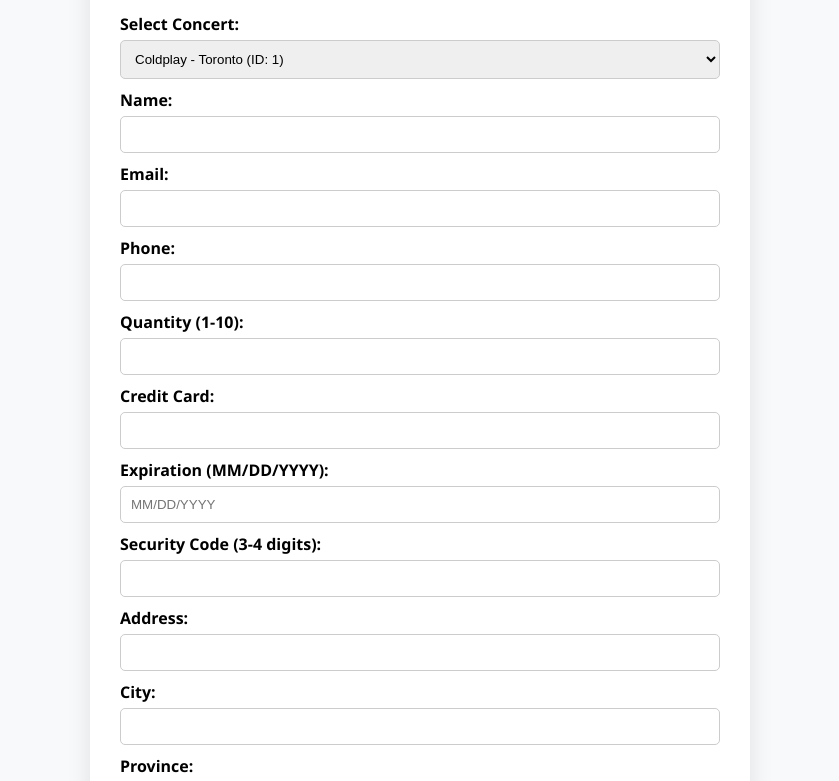
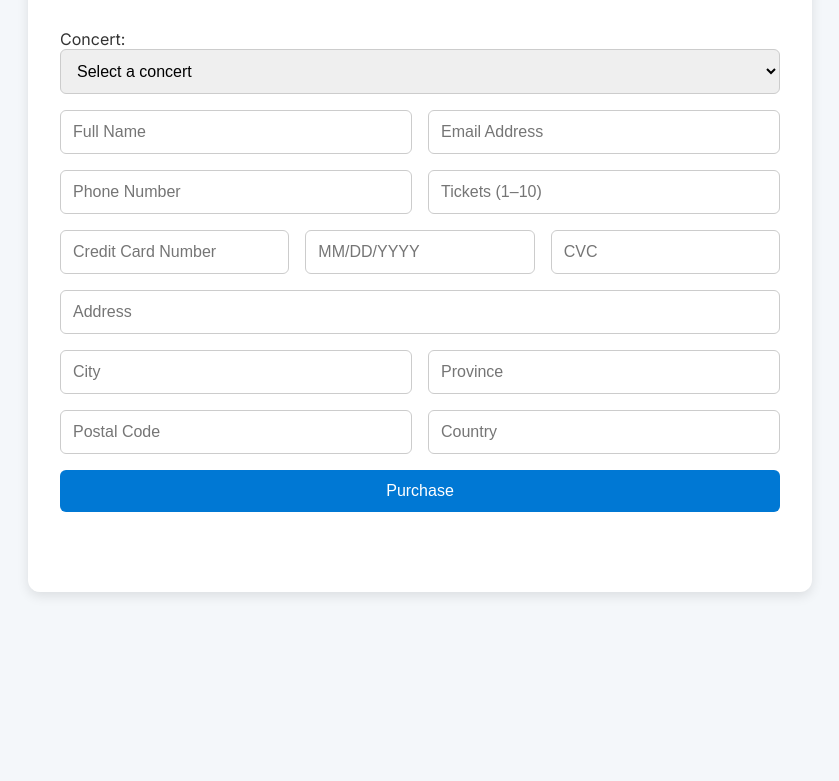
Before and after one commit to Gabriel2002Can/ticket-purchase-web-ui, a plain HTML site: page index.html in a window 1280 px wide. Shown: the part 163-944 px from the top of the page, without its empty margins (220-1059 px from the left). After the commit the page ends 800 px from the top, so only its background shows below. Drawn offline with Linux system fonts and the light colour scheme.

Commit message:
More professional look

```diff
--- a/index.html
+++ b/index.html
@@ -3,58 +3,55 @@
 <head>
   <meta charset="UTF-8" />
   <meta name="viewport" content="width=device-width, initial-scale=1.0"/>
-  <title>Ticket Purchase</title>
+  <title>Concert Ticket Purchase</title>
   <link rel="stylesheet" href="styles.css"/>
+  <link href="https://fonts.googleapis.com/css2?family=Inter:wght@400;600&display=swap" rel="stylesheet">
 </head>
 <body>
   <div class="container">
-    <h1>Buy Your Concert Tickets</h1>
-    <form id="ticketForm">
-      <label for="concert">Select Concert:</label>
-      <select id="concert" name="ConcertId" required>
-        <option value="1">Coldplay - Toronto (ID: 1)</option>
-        <option value="2">Beyoncé - Vancouver (ID: 2)</option>
-        <option value="3">Taylor Swift - Montreal (ID: 3)</option>
-      </select>
+    <h1>🎟️ Concert Ticket Purchase</h1>
+    <p class="subtitle">Select your concert and fill in your details below</p>
 
-      <label>Name:</label>
-      <input type="text" name="Name" required />
+    <form id="ticketForm" class="form">
+      <div class="form-group">
+        <label for="concert">Concert:</label>
+        <select id="concert" name="ConcertId" required>
+          <option value="" disabled selected>Select a concert</option>
+          <option value="1">Coldplay – Toronto</option>
+          <option value="2">Beyoncé – Vancouver</option>
+          <option value="3">Taylor Swift – Montreal</option>
+        </select>
+      </div>
 
-      <label>Email:</label>
-      <input type="email" name="Email" required />
+      <div class="form-row">
+        <input type="text" name="Name" placeholder="Full Name" required />
+        <input type="email" name="Email" placeholder="Email Address" required />
+      </div>
 
-      <label>Phone:</label>
-      <input type="tel" name="Phone" required />
+      <div class="form-row">
+        <input type="tel" name="Phone" placeholder="Phone Number" required />
+        <input type="number" name="Quantity" placeholder="Tickets (1–10)" min="1" max="10" required />
+      </div>
 
-      <label>Quantity (1-10):</label>
-      <input type="number" name="Quantity" min="1" max="10" required />
+      <div class="form-row">
+        <input type="text" name="CreditCard" placeholder="Credit Card Number" required />
+        <input type="text" name="Expiration" placeholder="MM/DD/YYYY" required />
+        <input type="text" name="SecurityCode" placeholder="CVC" required />
+      </div>
 
-      <label>Credit Card:</label>
-      <input type="text" name="CreditCard" required />
+      <input type="text" name="Address" placeholder="Address" required />
+      <div class="form-row">
+        <input type="text" name="City" placeholder="City" required />
+        <input type="text" name="Province" placeholder="Province" required />
+      </div>
 
-      <label>Expiration (MM/DD/YYYY):</label>
-      <input type="text" name="Expiration" placeholder="MM/DD/YYYY" required />
+      <div class="form-row">
+        <input type="text" name="PostalCode" placeholder="Postal Code" required />
+        <input type="text" name="Country" placeholder="Country" required />
+      </div>
 
-      <label>Security Code (3-4 digits):</label>
-      <input type="text" name="SecurityCode" required />
-
-      <label>Address:</label>
-      <input type="text" name="Address" required />
-
-      <label>City:</label>
-      <input type="text" name="City" required />
-
-      <label>Province:</label>
-      <input type="text" name="Province" required />
-
-      <label>Postal Code:</label>
-      <input type="text" name="PostalCode" required />
-
-      <label>Country:</label>
-      <input type="text" name="Country" required />
-
-      <button type="submit">Purchase</button>
-      <p id="statusMessage"></p>
+      <button type="submit" class="btn">Purchase</button>
+      <p id="statusMessage" class="status-message"></p>
     </form>
   </div>
 
--- a/styles.css
+++ b/styles.css
@@ -1,56 +1,86 @@
 body {
-    font-family: 'Segoe UI', Tahoma, Geneva, Verdana, sans-serif;
-    background: #f8f9fa;
+  font-family: 'Inter', sans-serif;
   margin: 0;
-    padding: 0;
+  background: #f4f7fa;
+  color: #333;
 }
 
 .container {
-    max-width: 600px;
-    background: #ffffff;
-    margin: 50px auto;
-    padding: 30px;
-    border-radius: 10px;
-    box-shadow: 0 10px 25px rgba(0, 0, 0, 0.1);
+  max-width: 720px;
+  margin: 2rem auto;
+  padding: 2rem;
+  background: #fff;
+  border-radius: 12px;
+  box-shadow: 0 4px 12px rgba(0, 0, 0, 0.1);
 }
 
 h1 {
+  font-size: 2rem;
+  margin-bottom: 0.5rem;
+  color: #2c3e50;
   text-align: center;
-    color: #333;
 }
 
-  form {
+.subtitle {
+  text-align: center;
+  margin-bottom: 2rem;
+  color: #6c7a89;
+}
+
+.form {
+  display: flex;
+  flex-direction: column;
+  gap: 1rem;
+}
+
+.form-row {
+  display: flex;
+  gap: 1rem;
+  flex-wrap: wrap;
+}
+
+.form-row input {
+  flex: 1;
+  min-width: 150px;
+}
+
+.form-group {
   display: flex;
   flex-direction: column;
 }
 
-  label {
-    margin-top: 10px;
-    font-weight: bold;
+input, select {
+  padding: 0.75rem;
+  border: 1px solid #ccc;
+  border-radius: 6px;
+  font-size: 1rem;
+  width: 100%;
+  box-sizing: border-box;
 }
 
-  input, select {
-    padding: 10px;
-    margin-top: 5px;
-    border: 1px solid #ccc;
-    border-radius: 5px;
+input:focus, select:focus {
+  outline: none;
+  border-color: #0078D4;
+  box-shadow: 0 0 3px rgba(0, 120, 212, 0.4);
 }
 
-  button {
-    margin-top: 20px;
-    padding: 12px;
-    background-color: #0078d7;
+.btn {
+  background-color: #0078D4;
   color: white;
+  padding: 0.75rem;
   border: none;
-    border-radius: 5px;
+  border-radius: 6px;
+  font-size: 1rem;
   cursor: pointer;
+  transition: background-color 0.25s ease;
 }
 
-  button:hover {
-    background-color: #005ea0;
+.btn:hover {
+  background-color: #005ea2;
 }
 
-  #statusMessage {
-    margin-top: 10px;
+.status-message {
+  margin-top: 1rem;
   font-weight: bold;
+  text-align: center;
 }
```
Lines whose indentation alone changed are shown as unchanged.
